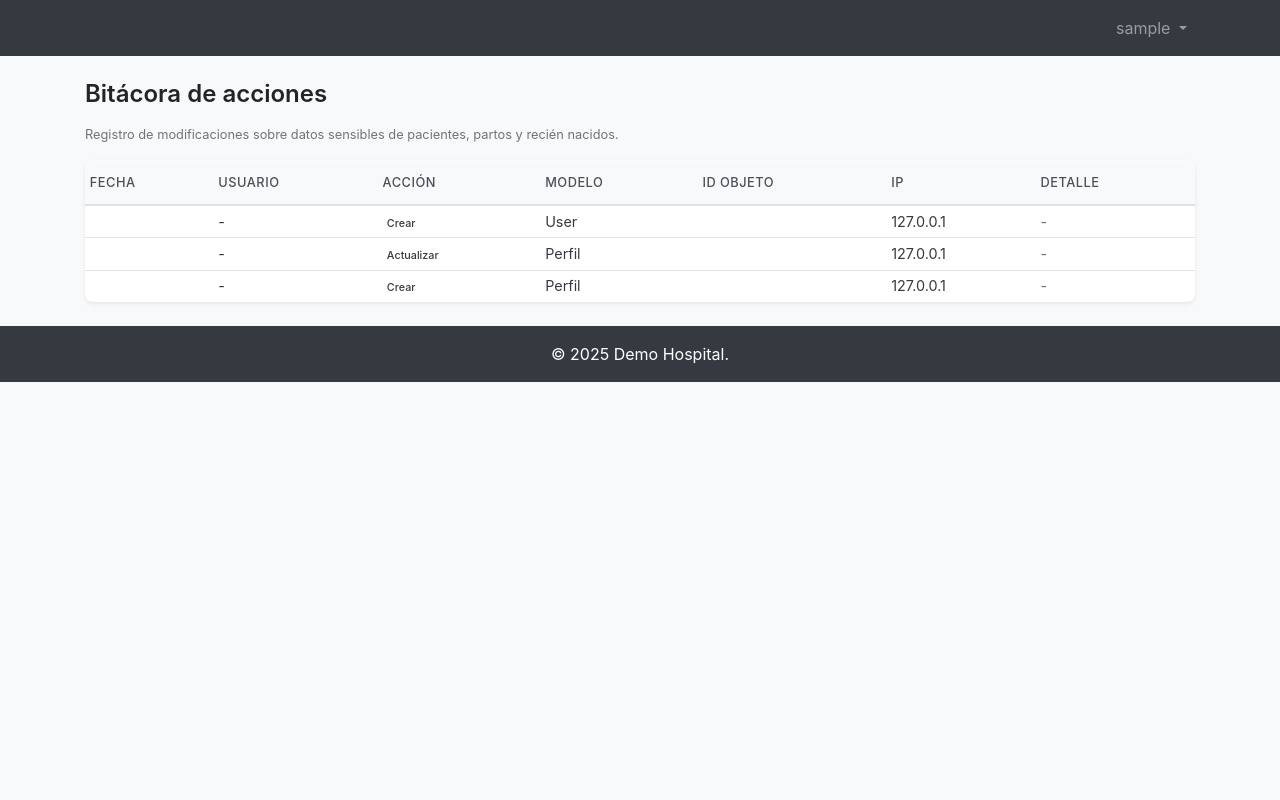
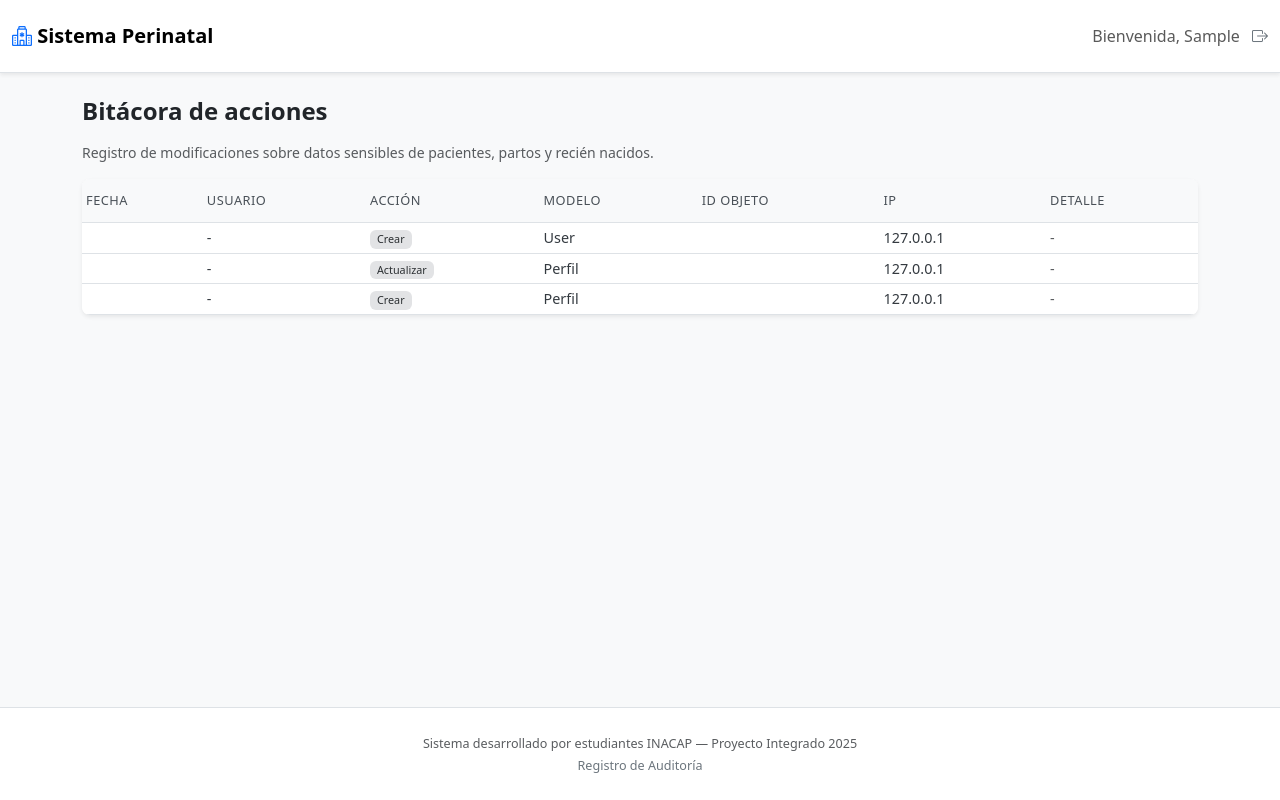
Before and after one commit to 1zcan/Proyecto-integrado, a Django app: page /auditoria/log/ in a window 1280 px wide. Run offline with Django 4.2, Linux system fonts and the light colour scheme; the visitor is signed in with stand-in values (Sample User, id 1); data comes from the database, SQL or seed files in the repository; some libraries are stand-ins or nearby versions.

Commit message:
base.html actualizado

```diff
--- a/templates/base.html
+++ b/templates/base.html
@@ -1,74 +1,98 @@
+{% load static %}
 <!DOCTYPE html>
 <html lang="es">
-
 <head>
     <meta charset="UTF-8">
-    <title>{% block title %}Hospital{% endblock %}</title>
+    <meta name="viewport" content="width=device-width, initial-scale=1.0">
 
-    {% load static %}
+    <title>{% block title %}Sistema Perinatal{% endblock %}</title>
 
-    <link rel="stylesheet" href="https://stackpath.bootstrapcdn.com/bootstrap/4.5.2/css/bootstrap.min.css">
-    <link rel="stylesheet" href="{% static 'css/estilos.css' %}">
+    <link href="https://cdn.jsdelivr.net/npm/bootstrap@5.3.3/dist/css/bootstrap.min.css" rel="stylesheet">
+
+    <link rel="stylesheet" href="https://cdn.jsdelivr.net/npm/bootstrap-icons@1.11.3/font/bootstrap-icons.min.css">
+
+    <style>
+        body, html {
+            height: 100%;
+        }
+        body {
+            background-color: #f8f9fa;
+            display: flex;
+            flex-direction: column;
+        }
+
+
+        main {
+            flex-grow: 1;
+        }
+
+
+        .navbar {
+            background-color: #ffffff;
+            border-bottom: 1px solid #dee2e6;
+            box-shadow: 0 0.125rem 0.25rem rgba(0, 0, 0, 0.075);
+        }
+
+
+        footer {
+            background-color: #ffffff;
+            border-top: 1px solid #dee2e6;
+            padding: 1.5rem 0;
+            font-size: 0.9rem;
+            flex-shrink: 0;
+        }
+
+
+        footer a.log {
+            color: #6c757d;
+            text-decoration: none;
+            font-weight: 500;
+            transition: color 0.2s ease;
+        }
+        footer a.log:hover {
+            color: #007bff;
+            text-decoration: underline;
+        }
+    </style>
+
+    {% block styles %}{% endblock %}
 </head>
 
 <body>
-    <nav class="navbar navbar-expand-lg navbar-dark bg-dark">
-        <div class="container">
-            <button class="navbar-toggler" type="button" data-toggle="collapse" data-target="#navbarContenido"
-                aria-controls="navbarContenido" aria-expanded="false" aria-label="Toggle navigation">
-                <span class="navbar-toggler-icon"></span>
-            </button>
-            <div class="collapse navbar-collapse" id="navbarContenido">
-                <ul class="navbar-nav mr-auto">
-                    </ul>
-                <ul class="navbar-nav">
 
-
-                    {% if user.is_authenticated %}
-                    <li class="nav-item dropdown">
-                        <a class="nav-link dropdown-toggle" href="#" id="navbarDropdown" role="button"
-                            data-toggle="dropdown" aria-haspopup="true" aria-expanded="false">
-                            {{ user.username }}
-                        </a>
-
-                        <div class="dropdown-menu dropdown-menu-right" aria-labelledby="navbarDropdown">
-                            <a class="dropdown-item" href="{% url 'usuarios:perfil' %}">Mi Perfil</a>
-                            <div class="dropdown-divider"></div>
-                            <a class="dropdown-item" href="{% url 'usuarios:logout' %}">Cerrar Sesión</a>
-                        </div>
-
-                    </li>
-                    {% else %}
-                    <li class="nav-item">
-                        <a class="nav-link" href="{% url 'usuarios:login' %}">Iniciar Sesión</a>
-                    </li>
-                    <li class="nav-item">
-                        <a class="nav-link" href="{% url 'usuarios:registro' %}">Registrarse</a>
-                    </li>
-                    {% endif %}
-                </ul>
-            </div>
+    <nav class="navbar navbar-expand-lg py-3">
+        <div class="container-fluid">
+            <a class="navbar-brand fw-bold" href="{% url 'dashboard:dashboard' %}">
+                <i class="bi bi-hospital" style="color: #0d6efd;"></i>
+                Sistema Perinatal
+            </a>
+            <span class="navbar-text">
+                {% if user.is_authenticated %}
+                    Bienvenida, {{ user.first_name|default:user.username }}
+                    <a href="{% url 'usuarios:logout' %}" class="ms-2 text-secondary" title="Cerrar Sesión">
+                        <i class="bi bi-box-arrow-right"></i>
+                    </a>
+                {% endif %}
+            </span>
         </div>
     </nav>
 
-    <div class="container mt-4">
-        {% block content %}
-        {% endblock %}
-    </div>
+    <main class="container mt-4 mb-5">
+        {% block content %}{% endblock %}
+    </main>
 
-    <footer class="bg-dark text-white mt-4">
-        <div class="container text-center py-3">
-            &copy; 2025 Demo Hospital.
-        </div>
+    <footer class="text-center text-muted">
+        <small>
+            Sistema desarrollado por estudiantes INACAP — Proyecto Integrado 2025
+            <br>
+            <a href="{% url 'auditoria:log_list' %}" class="log">Registro de Auditoría</a>
+        </small>
     </footer>
 
     <script src="https://code.jquery.com/jquery-3.5.1.slim.min.js"></script>
     <script src="https://cdn.jsdelivr.net/npm/popper.js@1.16.1/dist/umd/popper.min.js"></script>
     <script src="https://stackpath.bootstrapcdn.com/bootstrap/4.5.2/js/bootstrap.min.js"></script>
+
+    {% block scripts %}{% endblock %}
 </body>
-<style>
-body{
-    background-color: #f8f9fa;
-}
-</style>
 </html>
--- a/usuarios/templates/usuarios/registro.html
+++ b/usuarios/templates/usuarios/registro.html
@@ -1,8 +1,3 @@
-{% comment %}
-Archivo: usuarios/templates/usuarios/registro.html
-Estilo adaptado para coincidir con login.html
-{% endcomment %}
-
 <!DOCTYPE html>
 <html lang="es">
 <head>
```
Also changed, not shown: dashboard/templates/dashboard/dashboard.html (+4 -43 lines), usuarios/templates/usuarios/login.html (+0 -10 lines), 1 other file.
